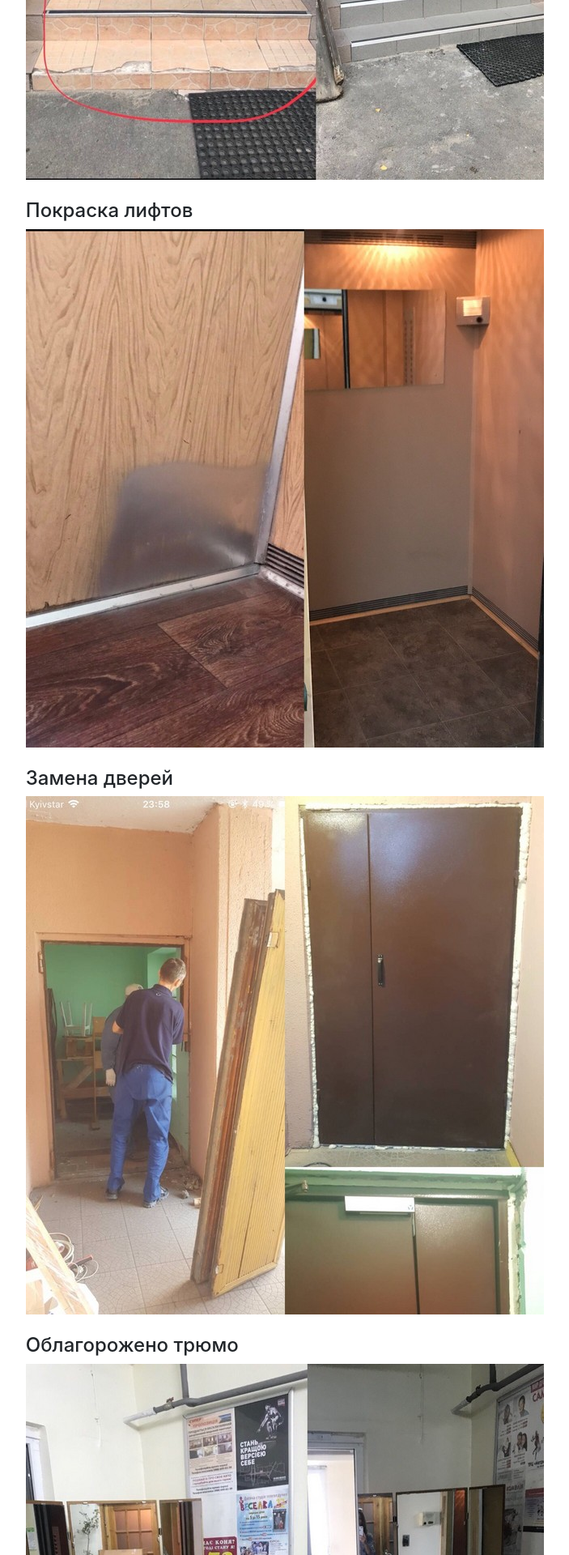
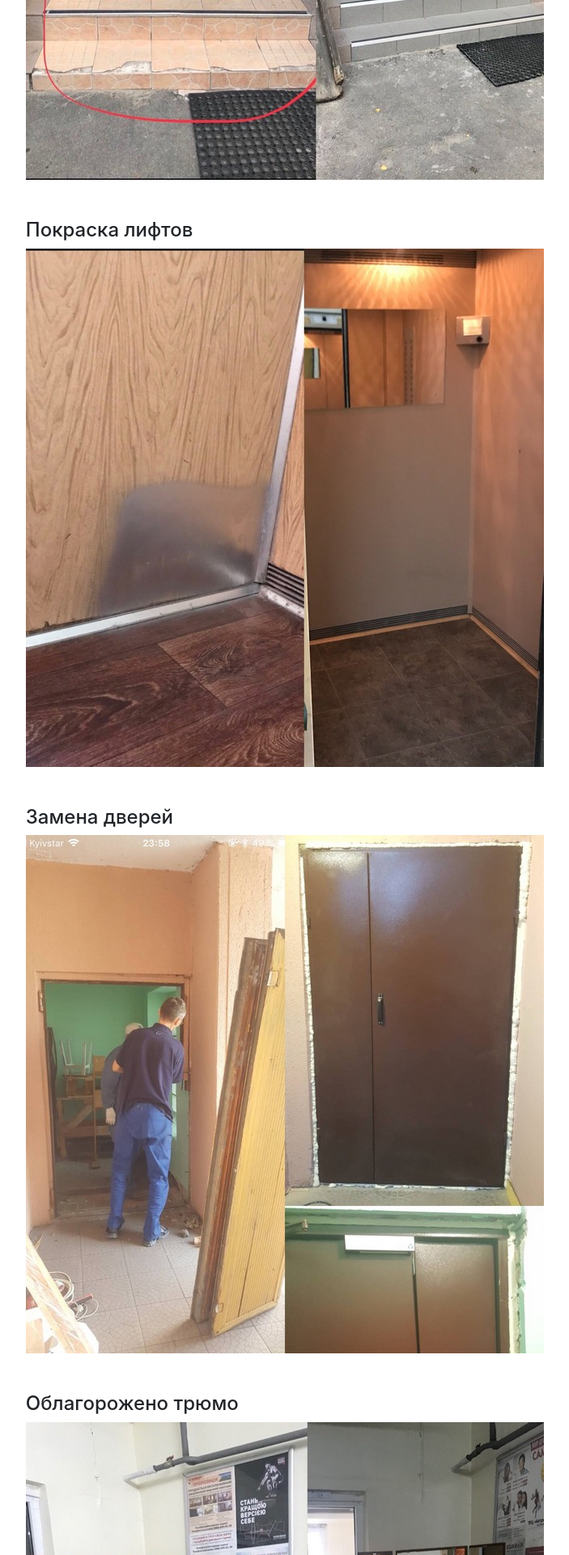
Before and after one commit to heroes-kiev/16b, a Jekyll site: the page built from photos.md, in a window 1280 px wide. Shown: the part 555-2475 px from the top of the page at 81% size, without its empty margins (369-1072 px from the left). Built offline with Jekyll 4.4.1, drawn with Linux system fonts in a browser that asks for light colours; our own code applies the rules of GitHub Pages for plain Markdown files.

Commit message:
bigger spacer

```diff
--- a/photos.md
+++ b/photos.md
@@ -7,22 +7,22 @@ published: true
 #### Замена плитки на ступенях
 
 [![Замена плитки на ступенях](/assets/images/comparison/small/stairs.jpg)](/assets/images/comparison/stairs.jpg)
-{: .mb-4}
+{: .mb-5}
 
 #### Покраска лифтов
 
 [![Покраска лифтов](/assets/images/comparison/small/elevators.jpg)](/assets/images/comparison/elevators.jpg)
-{: .mb-4}
+{: .mb-5}
 
 #### Замена дверей
 
 [![Замена дверей](/assets/images/comparison/small/side-doors.jpg)](/assets/images/comparison/side-doors.jpg)
-{: .mb-4}
+{: .mb-5}
 
 #### Облагорожено трюмо
 
 [![Трюмо](/assets/images/comparison/small/console-mirror.jpg)](/assets/images/comparison/console-mirror.jpg)
-{: .mb-4}
+{: .mb-5}
 
 #### Убрана этажерка, заменены цветы
 
```
